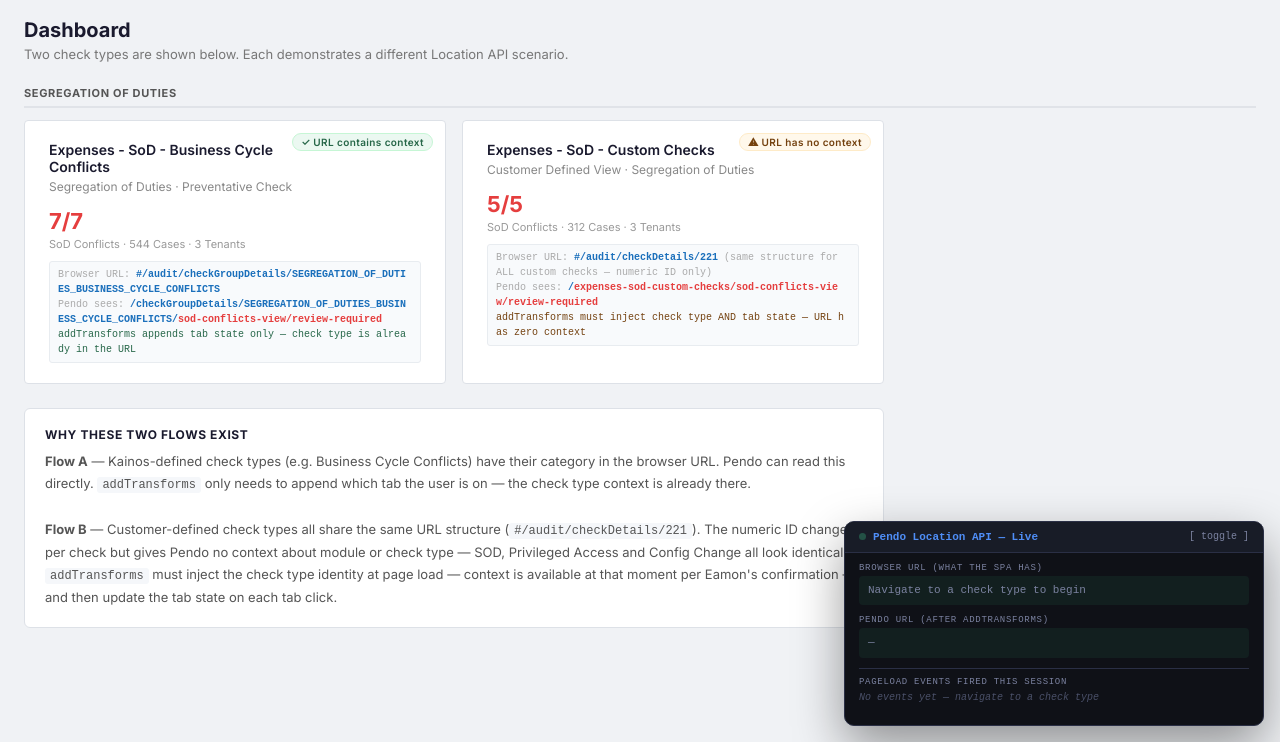
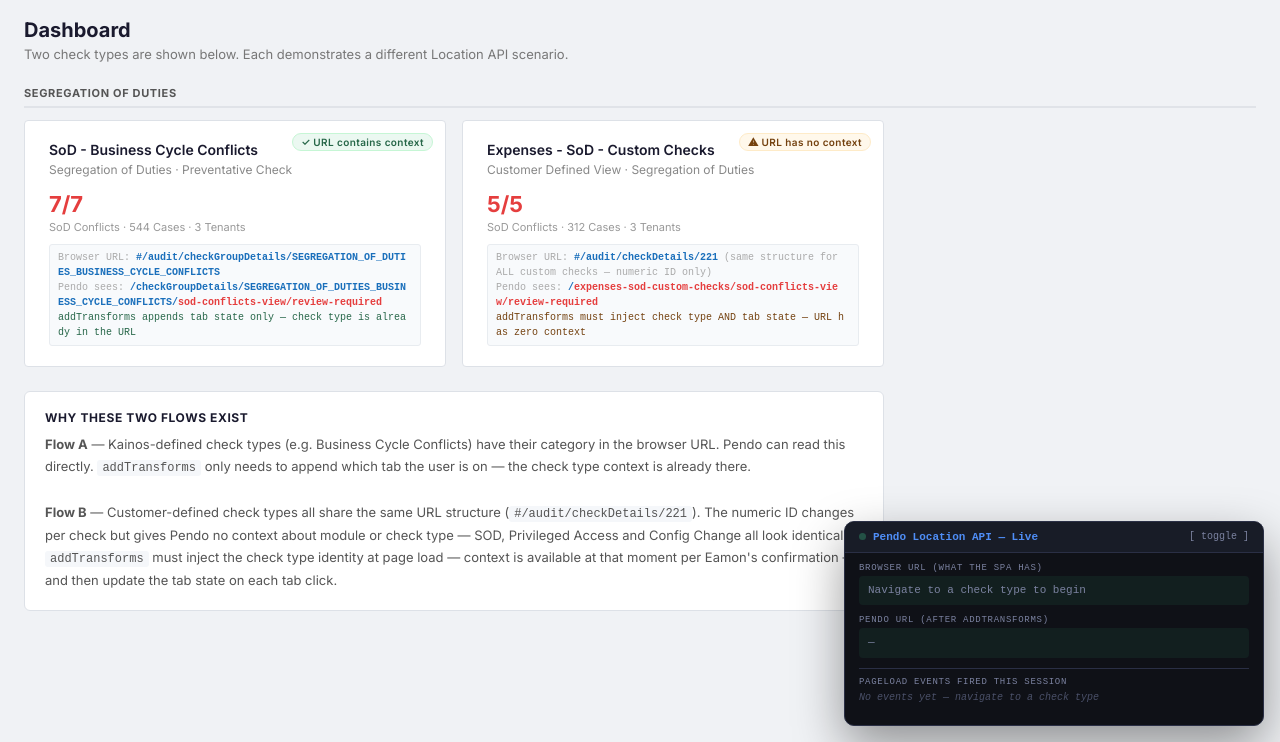
Before and after one commit to tompendo/kainosLocationAPI, a plain HTML site: page index.html in a window 1280 px wide. Shown: the part 58-800 px from the top of the page. Drawn offline with Linux system fonts and the light colour scheme.

Commit message:
Update index.html

```diff
--- a/index.html
+++ b/index.html
@@ -305,7 +305,7 @@
       <!-- FLOW A -->
       <div class="dash-card" onclick="goFlowA()">
         <span class="dc-tag dc-tag-good">✓ URL contains context</span>
-        <div class="dc-title">Expenses - SoD - Business Cycle Conflicts</div>
+        <div class="dc-title">SoD - Business Cycle Conflicts</div>
         <div class="dc-sub">Segregation of Duties · Preventative Check</div>
         <div class="dc-val red">7/7</div>
         <div class="dc-meta">SoD Conflicts · 544 Cases · 3 Tenants</div>
```
